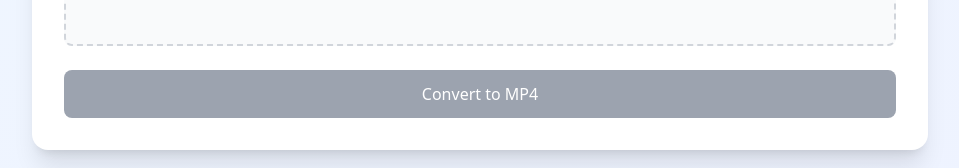
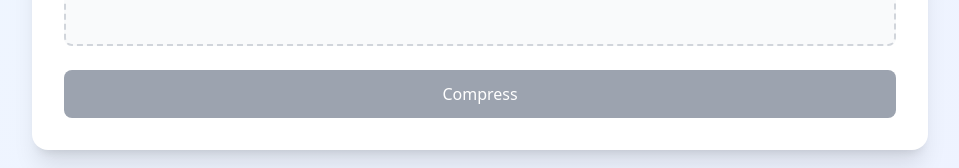
Before and after one commit to alfredhuang426/video-compress, a React (Vite) app: page / in a window 1280 px wide. Shown: the part 266-434 px from the top of the page, without its empty margins (160-1119 px from the left). Built offline with nearby package versions, Linux system fonts and the light colour scheme.

Commit message:
[language] update convert to MP4 => compress

```diff
--- a/src/components/VideoConverter.tsx
+++ b/src/components/VideoConverter.tsx
@@ -93,7 +93,7 @@ export default function VideoConverter() {
                 : 'bg-blue-600 hover:bg-blue-700'
             }`}
           >
-            {isLoadingFFmpeg ? 'Loading FFmpeg...' : loading ? 'Converting...' : 'Convert to MP4'}
+            {isLoadingFFmpeg ? 'Loading FFmpeg...' : loading ? 'Compressing...' : 'Compress'}
           </button>
         </div>
       </div>
```
Also changed, not shown: 1 other file (tests, documents, lock files or other folders).
